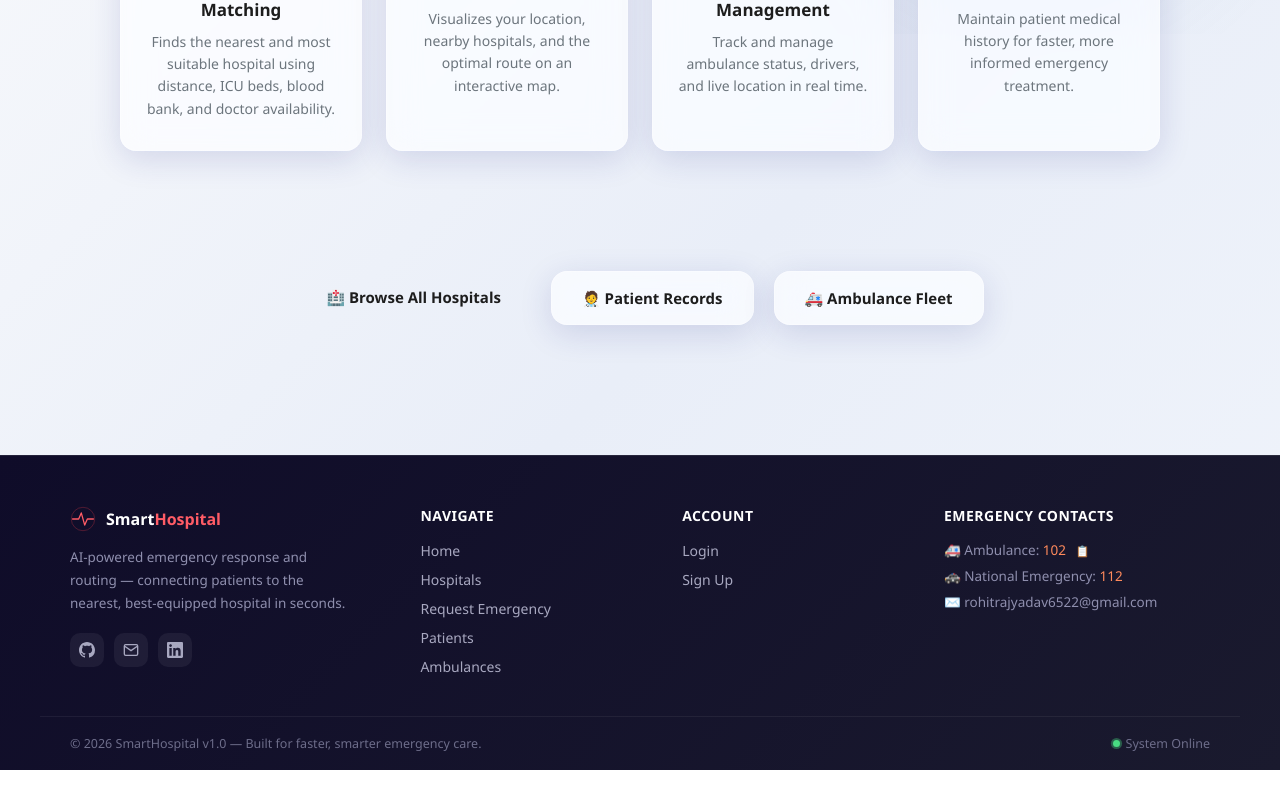
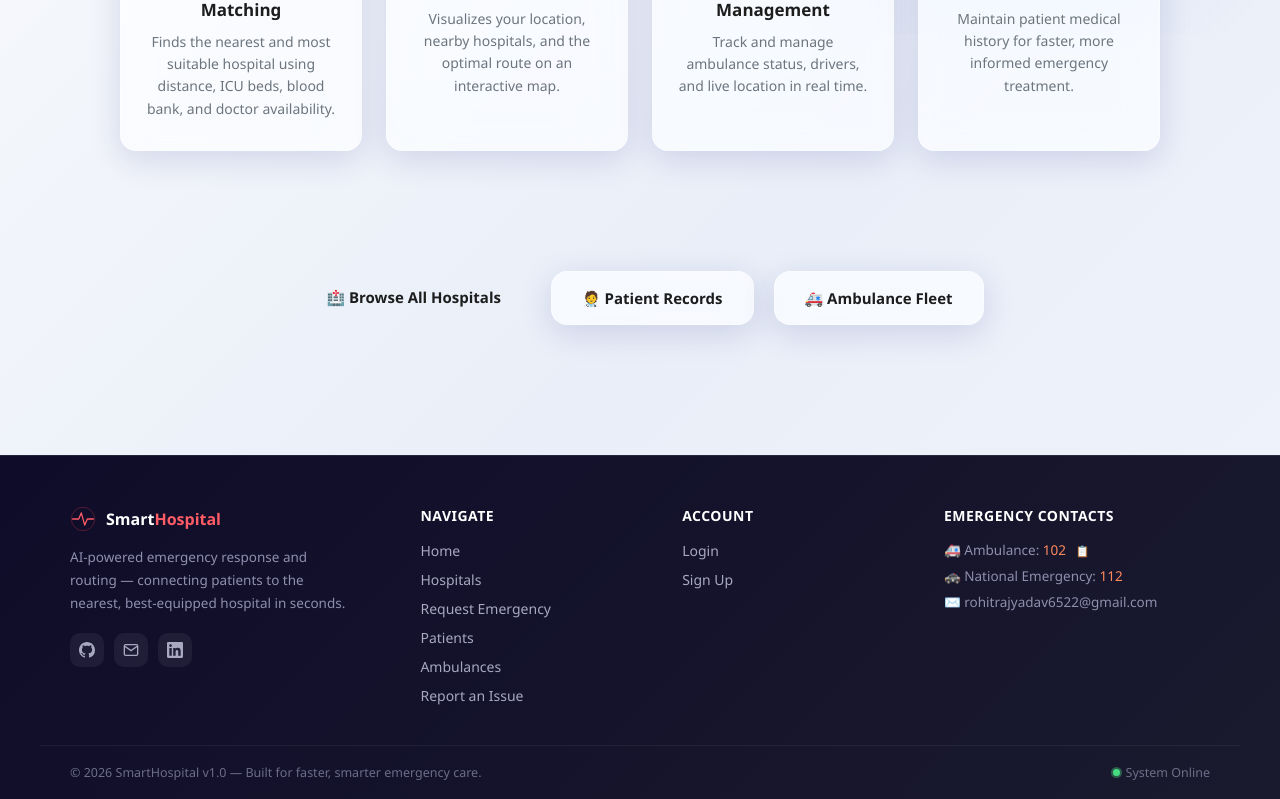
Before and after one commit to rohit6522/smart-hospital-emergency-system, a React (Vite) app in the folder emergencyresponsesystem-frontend/: page / in a window 1280 px wide. Shown: the part 846-1645 px from the top of the page. Before the commit the page ends 1616 px from the top, so only its background shows below. Built offline with nearby package versions, Linux system fonts and the light colour scheme; no server answers.

Commit message:
Add report-an-issue link to footer pointing to GitHub issues

```diff
--- a/emergencyresponsesystem-frontend/src/components/Footer.jsx
+++ b/emergencyresponsesystem-frontend/src/components/Footer.jsx
@@ -102,6 +102,14 @@ function Footer() {
           <Link to="/request-emergency" style={linkStyle} onMouseEnter={(e) => (e.target.style.color = "#fff")} onMouseLeave={(e) => (e.target.style.color = "#a8a8c0")}>Request Emergency</Link>
           <Link to="/patients" style={linkStyle} onMouseEnter={(e) => (e.target.style.color = "#fff")} onMouseLeave={(e) => (e.target.style.color = "#a8a8c0")}>Patients</Link>
           <Link to="/ambulances" style={linkStyle} onMouseEnter={(e) => (e.target.style.color = "#fff")} onMouseLeave={(e) => (e.target.style.color = "#a8a8c0")}>Ambulances</Link>
+          <a
+            href="https://github.com/rohit6522/smart-hospital-emergency-system/issues"
+            target="_blank"
+            rel="noopener noreferrer"
+            style={linkStyle}
+          >
+            Report an Issue
+          </a>
         </div>
 
         {/* Account column */}
@@ -127,7 +135,7 @@ function Footer() {
         {/* Contact column */}
         <div>
           <div style={headingStyle}>Emergency Contacts</div>
-                    <p style={{ fontSize: "13.5px", margin: "0 0 8px", color: "#8f8fae" }}>
+          <p style={{ fontSize: "13.5px", margin: "0 0 8px", color: "#8f8fae" }}>
             🚑 Ambulance: <a href="tel:102" style={{ color: "#ff8a5c", textDecoration: "none" }}>102</a>{" "}
             <button
               onClick={() => navigator.clipboard.writeText("102")}
@@ -160,7 +168,7 @@ function Footer() {
           color: "#6d6d8a",
         }}
       >
-                <span>© {year} SmartHospital v1.0 — Built for faster, smarter emergency care.</span>
+        <span>© {year} SmartHospital v1.0 — Built for faster, smarter emergency care.</span>
         <span style={{ display: "flex", alignItems: "center", gap: "6px" }}>
           <span className="footer-live-dot" /> System Online
         </span>
```
